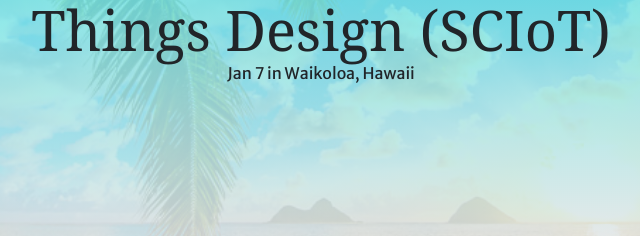
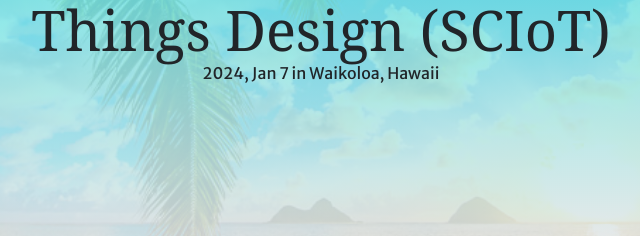
Before and after one commit to 1St-SCIoT/2024-SCIoT, a plain HTML site: page index.html in a window 1280 px wide. Shown: the part 235-471 px from the top of the page, 319-959 px from the left. Drawn offline with nearby package versions, Linux system fonts and the light colour scheme.

Commit message:
Update index.html

```diff
--- a/index.html
+++ b/index.html
@@ -45,7 +45,7 @@
                         <h1 class="font-weight-bold" style="font-family: Georgia, serif;">
 						<span style="line-height: 4rem;">The <a style="font-size:4rem">1st</a> International Conference </span><br>
 						<span style="line-height: 4rem;">on Smart Computing and Internet of Things Design (SCIoT) </span><br>
-						<span style="line-height: 1rem;"><h6>Jan 7 in Waikoloa, Hawaii</h6> </span><br>
+						<span style="line-height: 1rem;"><h6>2024, Jan 7 in Waikoloa, Hawaii</h6> </span><br>
 
 					</div>
 				</div>
```
